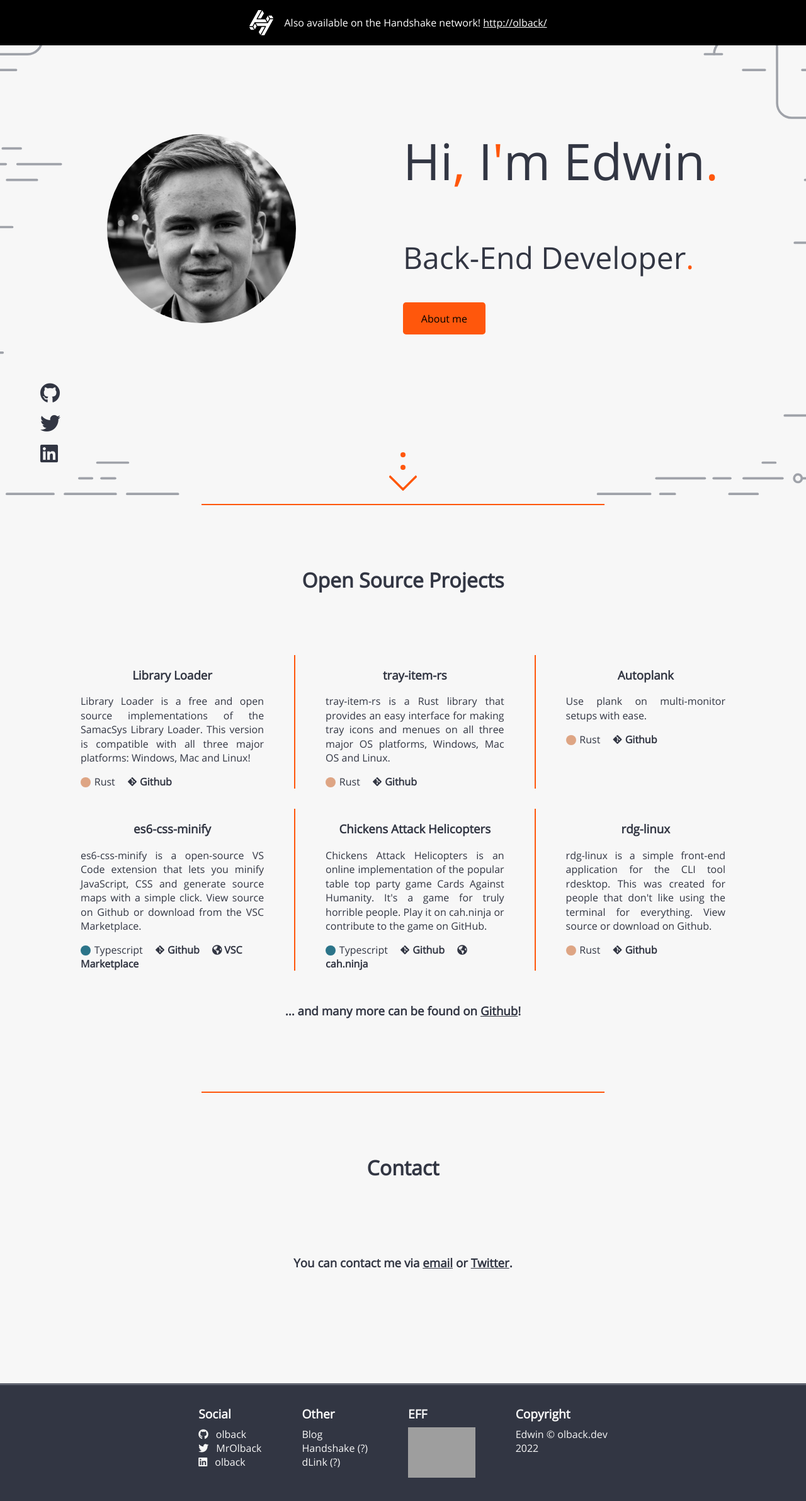
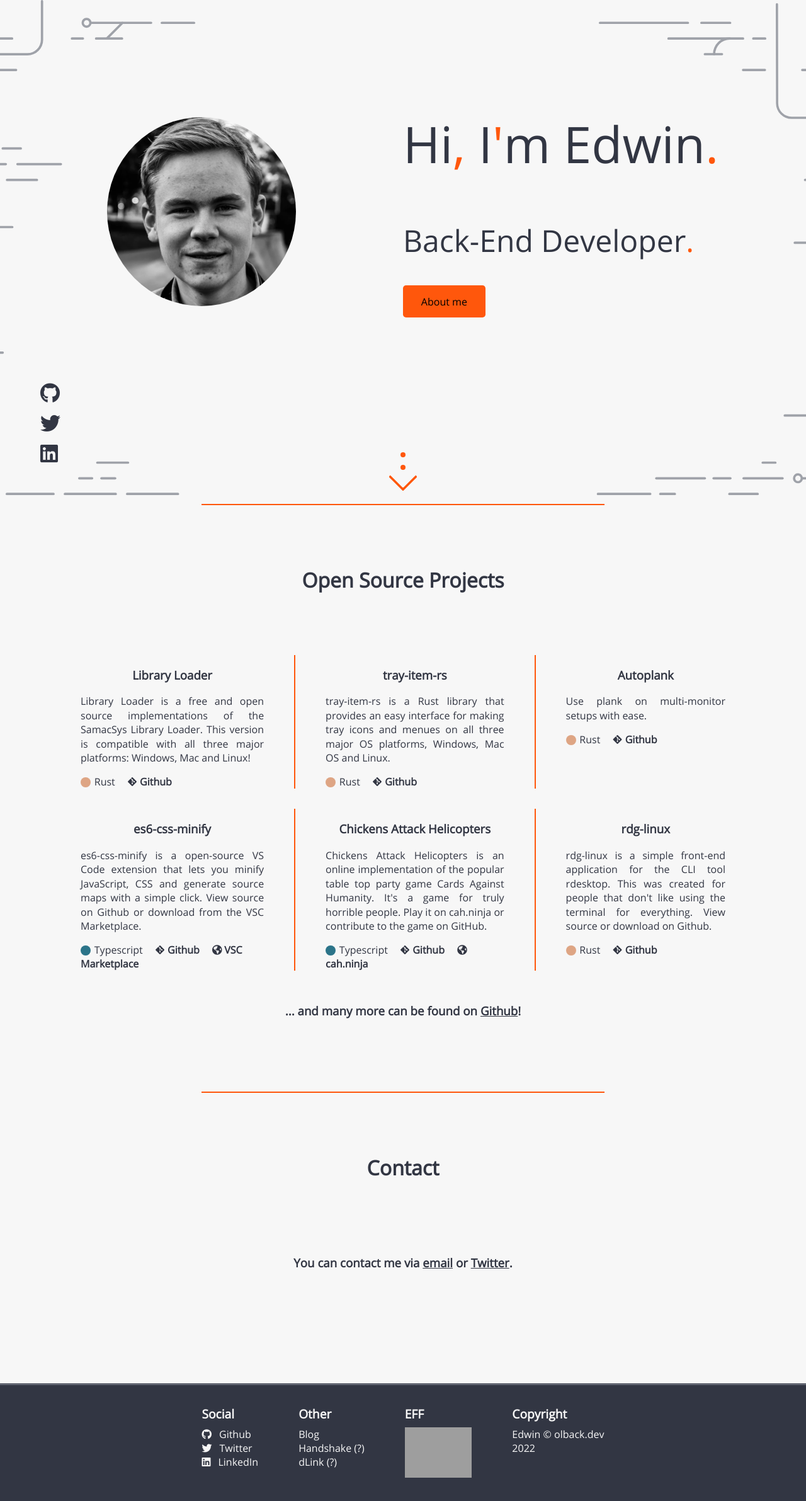
Before and after one commit to olback/olback.dev, a PHP site: page / in a window 1280 px wide. Shown: the whole page at 63% size. Run offline with PHP 8.4, Linux system fonts and the light colour scheme; grey boxes are pictures that could not be loaded.

Commit message:
remove handshake banner

```diff
--- a/assets/css/_header.scss
+++ b/assets/css/_header.scss
@@ -28,7 +28,7 @@ header {
         padding: 1rem;
         text-align: center;
         height: min-content;
-        display: flex;
+        display: none;
         align-items: center;
         justify-content: center;
 
--- a/index.html
+++ b/index.html
@@ -222,18 +222,18 @@
             <ul>
                 <li>
                     <a href="https://github.com/olback" aria-hidden="true" class="fab fa-github" rel="noopener">
-                        <span>olback</span>
+                        <span>Github</span>
                     </a>
                 </li>
                 <li>
                     <a href="https://twitter.com/mrolback" aria-hidden="true" class="fab fa-twitter" rel="noopener">
-                        <span>MrOlback</span>
+                        <span>Twitter</span>
                     </a>
                 </li>
                 <li>
                     <a href="https://www.linkedin.com/in/olback/" aria-hidden="true" class="fab fa-linkedin"
                         rel="noopener">
-                        <span>olback</span>
+                        <span>LinkedIn</span>
                     </a>
                 </li>
             </ul>
```
Also changed, not shown: log4j2.html (deleted, +0 -17 lines), assets/css/main.min.css.
